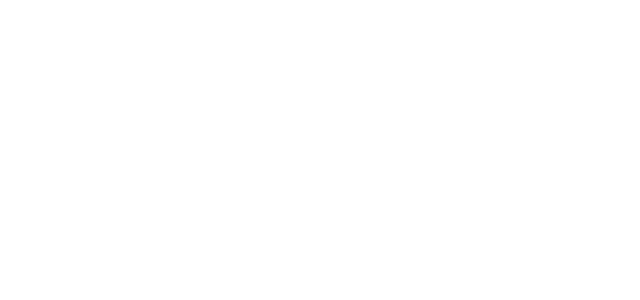
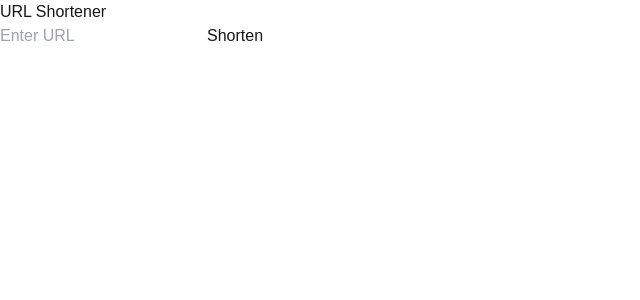
Before and after one commit to pooywa/link-shortener-ui, a Next.js app: page / in a window 1280 px wide. Shown: the top 300 px of the page, without its empty margins (0-640 px from the left). Built offline with nearby package versions, Linux system fonts and the light colour scheme.

Commit message:
Add UI components and render URL shortening result

```diff
--- a/app/pages/index.tsx
+++ b/app/pages/index.tsx
@@ -1,6 +1,7 @@
 import { useState } from "react";
 import axios from "axios";
 import URLForm from "../components/URLForm";
+import URLResult from "../components/URLResult";
 
 const Home: React.FC = () => {
   const [shortCode, setShortCode] = useState<string>("");
@@ -20,7 +21,13 @@
       setLoading(false);
     }
   };
-  return <div></div>;
+  return (
+    <div>
+      <h1>URL Shortener</h1>
+      <URLForm onSubmit={handleShorten} loading={loading} />
+      {shortCode && <URLResult shortCode={shortCode} />}
+    </div>
+  );
 };
 
 export default Home;
```
